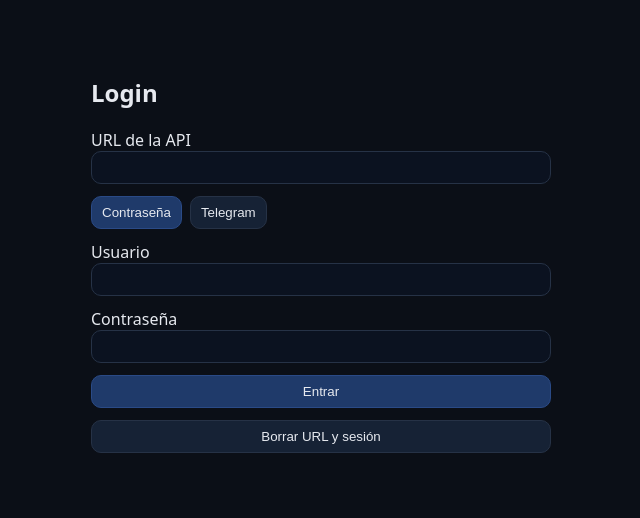
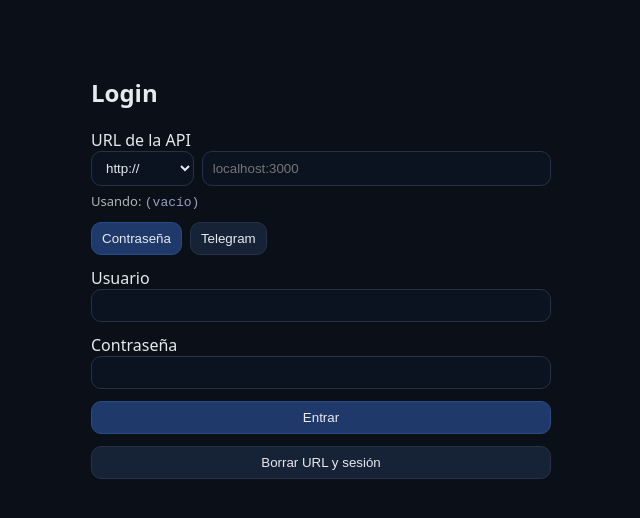
Before and after one commit to isokifitouchyou/records-front, a React (Vite) app: page / in a window 1280 px wide. Shown: the top 518 px of the page, without its empty margins (319-959 px from the left). Built offline with nearby package versions, Linux system fonts and the light colour scheme.

Commit message:
selector http https

```diff
--- a/src/App.jsx
+++ b/src/App.jsx
@@ -1,4 +1,4 @@
-import { useEffect, useMemo, useRef, useState } from "react";
+import { useEffect, useMemo, useRef, useState, Fragment } from "react";
 import {
   api,
   clearApiUrl,
@@ -61,7 +61,6 @@ function formatLocalShort(utcIso) {
 }
 
 function localDayKey(utcIso) {
-  // Clave por día en horario local: YYYY-MM-DD
   const d = new Date(utcIso);
   if (Number.isNaN(d.getTime())) return "invalid";
   const YYYY = String(d.getFullYear());
@@ -71,7 +70,6 @@ function localDayKey(utcIso) {
 }
 
 function localDayLabel(utcIso) {
-  // Label para separador: W YYYY-MM-DD
   const d = new Date(utcIso);
   if (Number.isNaN(d.getTime())) return "Fecha inválida";
   const W = weekdayLetter(d);
@@ -104,7 +102,6 @@ function HighlightText({ text, query }) {
       );
     }
   }
-
   return <>{out}</>;
 }
 
@@ -128,6 +125,29 @@ function getJwtExpMs(token) {
   return payload.exp * 1000;
 }
 
+// -------------------- API URL helpers (http/https selector) --------------------
+
+function splitApiUrl(url) {
+  // Devuelve { scheme: "http://" | "https://", rest: "host:port/..." }
+  const raw = String(url || "").trim();
+  if (!raw) return { scheme: "http://", rest: "" };
+
+  const m = raw.match(/^(https?:\/\/)(.+)$/i);
+  if (m) return { scheme: m[1].toLowerCase(), rest: m[2] };
+
+  // si venía sin esquema, asumimos http
+  return { scheme: "http://", rest: raw };
+}
+
+function joinApiUrl(scheme, rest) {
+  const s = String(scheme || "http://").toLowerCase();
+  const r = String(rest || "").trim();
+  if (!r) return "";
+  // si el usuario pega algo con esquema aquí, lo respetamos:
+  if (/^https?:\/\//i.test(r)) return r;
+  return `${s}${r}`;
+}
+
 export default function App() {
   const [token, setTokenState] = useState(getToken());
   const [loading, setLoading] = useState(false);
@@ -143,7 +163,12 @@ export default function App() {
   const lastScrollYRef = useRef(0);
 
   // Login
-  const [apiUrl, setApiUrlState] = useState(getApiUrl() || "");
+  const storedApiUrl = getApiUrl() || "";
+  const initialSplit = splitApiUrl(storedApiUrl);
+
+  const [apiScheme, setApiScheme] = useState(initialSplit.scheme || "http://"); // ✅ nuevo
+  const [apiHost, setApiHost] = useState(initialSplit.rest || ""); // ✅ nuevo (sin esquema)
+
   const [loginMode, setLoginMode] = useState("password"); // "password" | "telegram"
 
   // Password login
@@ -163,7 +188,7 @@ export default function App() {
   const [newRecordText, setNewRecordText] = useState("");
   const recordInputRef = useRef(null);
 
-  // ✅ búsqueda en registros
+  // búsqueda en registros
   const [recordQuery, setRecordQuery] = useState("");
 
   // Shortcuts
@@ -171,7 +196,7 @@ export default function App() {
   const [newShortcutText, setNewShortcutText] = useState("");
   const shortcutInputRef = useRef(null);
 
-  // edición in-place (compartida)
+  // edición in-place
   const [editingType, setEditingType] = useState(""); // "record" | "shortcut" | ""
   const [editingId, setEditingId] = useState("");
   const [editingText, setEditingText] = useState("");
@@ -186,7 +211,6 @@ export default function App() {
     setTokenState("");
     setError(message);
 
-    // limpiar credenciales
     setUsername("");
     setPassword("");
 
@@ -197,10 +221,8 @@ export default function App() {
     setTgCooldownUntilMs(0);
     setTgCooldownLeftSec(0);
 
-    // limpiar búsqueda
     setRecordQuery("");
 
-    // limpiar estado app
     setRecords([]);
     setShortcuts([]);
     setEditingType("");
@@ -295,7 +317,7 @@ export default function App() {
     }
   }, [loading, shouldRefocus]);
 
-  // limpiar búsqueda al cambiar de pantalla (opcional, pero suele ser cómodo)
+  // limpiar búsqueda al cambiar de pantalla
   useEffect(() => {
     setRecordQuery("");
   }, [screen]);
@@ -331,16 +353,22 @@ export default function App() {
     })();
   }, [isLogged]);
 
+  function normalizeAndStoreApiUrlOrThrow() {
+    const full = joinApiUrl(apiScheme, apiHost);
+    const normalized = setApiUrl(full); // quita trailing slashes
+    if (!/^https?:\/\/.+/i.test(normalized)) {
+      throw new Error("La URL de la API no es válida.");
+    }
+    return normalized;
+  }
+
   async function handleLoginPassword(e) {
     e.preventDefault();
     setError("");
     setTgInfo("");
     setLoading(true);
     try {
-      const normalized = setApiUrl(apiUrl);
-      if (!/^https?:\/\/.+/i.test(normalized)) {
-        throw new Error("La URL de la API debe empezar por http:// o https://");
-      }
+      normalizeAndStoreApiUrlOrThrow();
       const { token } = await api.login(username, password);
       setToken(token);
       setTokenState(token);
@@ -364,10 +392,7 @@ export default function App() {
     setTgInfo("");
     setLoading(true);
     try {
-      const normalized = setApiUrl(apiUrl);
-      if (!/^https?:\/\/.+/i.test(normalized)) {
-        throw new Error("La URL de la API debe empezar por http:// o https://");
-      }
+      normalizeAndStoreApiUrlOrThrow();
 
       const pin = String(tgPin || "").trim();
       if (!pin) throw new Error("Introduce el PIN para enviar el código.");
@@ -402,10 +427,7 @@ export default function App() {
     setError("");
     setLoading(true);
     try {
-      const normalized = setApiUrl(apiUrl);
-      if (!/^https?:\/\/.+/i.test(normalized)) {
-        throw new Error("La URL de la API debe empezar por http:// o https://");
-      }
+      normalizeAndStoreApiUrlOrThrow();
 
       const code = String(tgCode || "").trim();
       const { token } = await api.verifyTelegramCode(code);
@@ -429,7 +451,8 @@ export default function App() {
   function handleResetApiUrl() {
     clearApiUrl();
     doLogout("");
-    setApiUrlState("");
+    setApiScheme("http://"); // ✅ vuelve al default
+    setApiHost("");
   }
 
   function startEdit(type, item) {
@@ -553,14 +576,14 @@ export default function App() {
     }
   }
 
-  // ✅ Filtrado por texto (registros)
+  // Filtrado por texto (registros)
   const filteredRecords = useMemo(() => {
     const q = recordQuery.trim().toLowerCase();
     if (!q) return records;
     return records.filter((r) => String(r.text || "").toLowerCase().includes(q));
   }, [records, recordQuery]);
 
-  // ✅ Agrupación por día (registros)
+  // Agrupación por día (registros)
   const groupedRecords = useMemo(() => {
     const map = new Map();
     for (const r of filteredRecords) {
@@ -568,12 +591,11 @@ export default function App() {
       if (!map.has(key)) map.set(key, []);
       map.get(key).push(r);
     }
-    // records ya vienen ordenados desc, pero garantizamos:
     const keys = Array.from(map.keys()).sort((a, b) => b.localeCompare(a));
     return keys.map((k) => ({ dayKey: k, items: map.get(k) || [] }));
   }, [filteredRecords]);
 
-  // ✅ Agrupación por día (shortcuts) para que no quede todo “pegado”
+  // Agrupación por día (shortcuts)
   const groupedShortcuts = useMemo(() => {
     const map = new Map();
     for (const s of shortcuts) {
@@ -597,11 +619,31 @@ export default function App() {
         <form style={{ display: "grid", gap: 12 }}>
           <label>
             URL de la API
-            <input
-              className="input"
-              value={apiUrl}
-              onChange={(e) => setApiUrlState(e.target.value)}
-            />
+            <div style={{ display: "flex", gap: 8, alignItems: "stretch" }}>
+              <select
+                className="select"
+                value={apiScheme}
+                onChange={(e) => setApiScheme(e.target.value)}
+                style={{ width: 130 }}
+                disabled={loading}
+                title="Esquema"
+              >
+                <option value="http://">http://</option>
+                <option value="https://">https://</option>
+              </select>
+
+              <input
+                className="input"
+                value={apiHost}
+                onChange={(e) => setApiHost(e.target.value)}
+                placeholder="localhost:3000"
+                disabled={loading}
+              />
+            </div>
+
+            <div className="muted" style={{ marginTop: 6 }}>
+              Usando: <code>{joinApiUrl(apiScheme, apiHost) || "(vacío)"}</code>
+            </div>
           </label>
 
           <div style={{ display: "flex", gap: 8, flexWrap: "wrap" }}>
@@ -800,7 +842,6 @@ export default function App() {
             </div>
           </div>
 
-          {/* ✅ barra de búsqueda */}
           <div style={{ padding: 12, paddingTop: 0 }}>
             <input
               className="input"
@@ -816,7 +857,6 @@ export default function App() {
             </div>
           </div>
 
-          {/* ✅ Modo tarjeta en móvil + separadores por día */}
           {mobileLike ? (
             <div style={{ paddingBottom: 6 }}>
               {groupedRecords.map((g) => (
@@ -899,11 +939,10 @@ export default function App() {
               )}
             </div>
           ) : (
-            // Desktop: tabla + separadores por día
             <table className="table">
               <thead>
                 <tr>
-                  <th className="th" style={{ width: 260 }}>
+                  <th className="th" style={{ width: 280 }}>
                     Fecha (local)
                   </th>
                   <th className="th">Texto</th>
@@ -915,7 +954,7 @@ export default function App() {
 
               <tbody>
                 {groupedRecords.map((g) => (
-                  <React.Fragment key={g.dayKey}>
+                  <Fragment key={g.dayKey}>
                     <tr className="daySepRow">
                       <td className="td" colSpan={3}>
                         <div className="daySepLabel">
@@ -972,7 +1011,7 @@ export default function App() {
                         </tr>
                       );
                     })}
-                  </React.Fragment>
+                  </Fragment>
                 ))}
 
                 {filteredRecords.length === 0 && (
@@ -1004,6 +1043,7 @@ export default function App() {
                 disabled={loading}
                 onKeyDown={(e) => {
                   if (mobileLike) return;
+
                   if (e.key === "Enter" && !e.shiftKey) {
                     e.preventDefault();
                     if (!loading && newShortcutText.trim()) createShortcutFromInput();
@@ -1097,20 +1137,12 @@ export default function App() {
                   </div>
                 </div>
               )}
-
-              <div className="listCards" style={{ paddingTop: 0 }}>
-                <div className="itemCard">
-                  <div className="muted">
-                    Pulsa <strong>➕</strong> para crear un registro con ese texto.
-                  </div>
-                </div>
-              </div>
             </div>
           ) : (
             <table className="table">
               <thead>
                 <tr>
-                  <th className="th" style={{ width: 260 }}>
+                  <th className="th" style={{ width: 280 }}>
                     Fecha (local)
                   </th>
                   <th className="th">Texto</th>
@@ -1122,7 +1154,7 @@ export default function App() {
 
               <tbody>
                 {groupedShortcuts.map((g) => (
-                  <React.Fragment key={g.dayKey}>
+                  <Fragment key={g.dayKey}>
                     <tr className="daySepRow">
                       <td className="td" colSpan={3}>
                         <div className="daySepLabel">
@@ -1171,15 +1203,12 @@ export default function App() {
                                   className="btn btnPrimary"
                                   onClick={() => registerFromShortcut(s.text)}
                                   disabled={loading}
-                                  title="Crea un registro con este texto"
                                 >
                                   Registrar
                                 </button>
-
                                 <button className="btn" onClick={() => startEdit("shortcut", s)} disabled={loading}>
                                   Editar
                                 </button>
-
                                 <button className="btn" onClick={() => deleteShortcut(s.id)} disabled={loading} title="Borrar">
                                   🗑
                                 </button>
@@ -1189,7 +1218,7 @@ export default function App() {
                         </tr>
                       );
                     })}
-                  </React.Fragment>
+                  </Fragment>
                 ))}
 
                 {shortcuts.length === 0 && (
```
